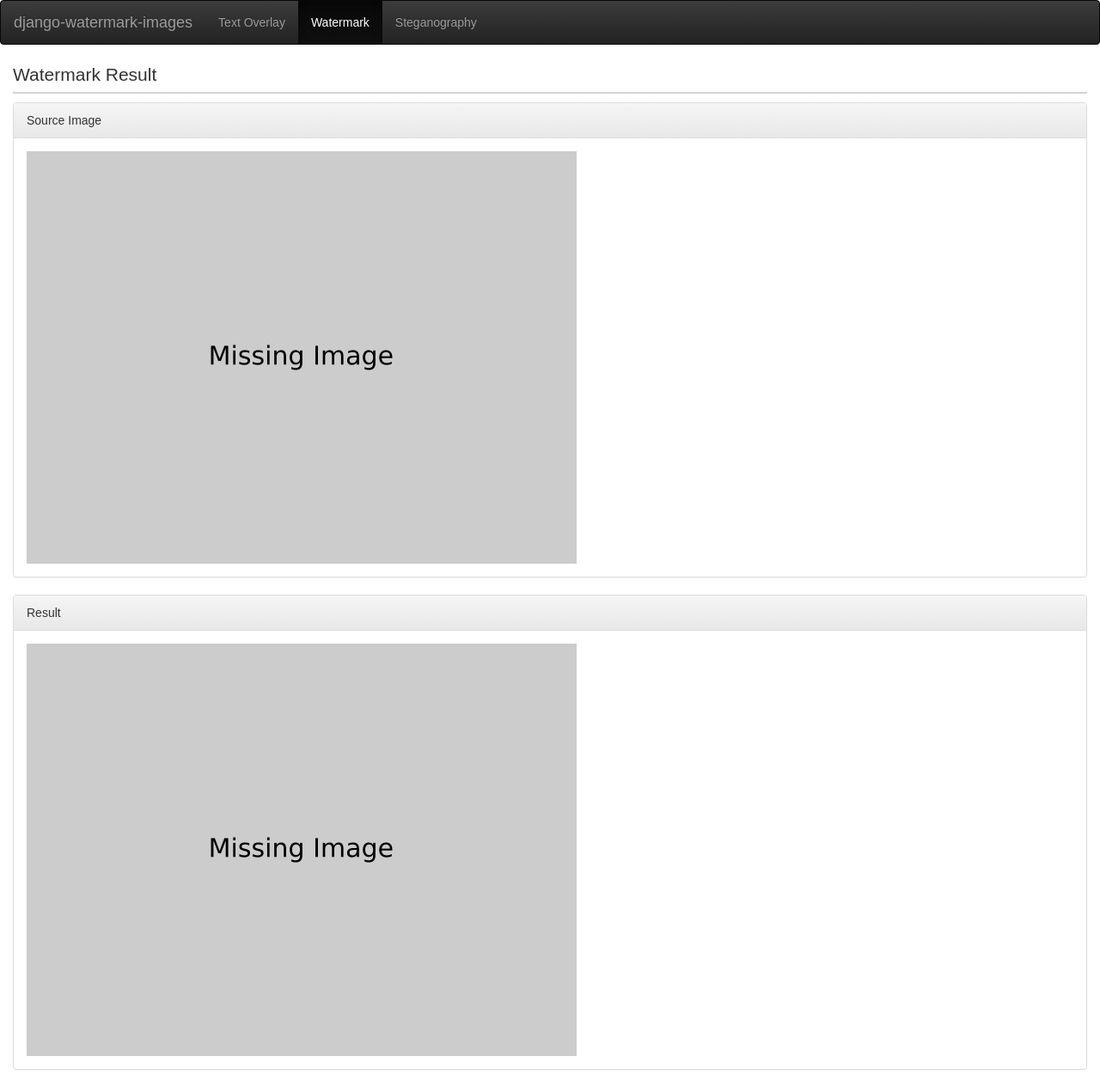
After one commit to abarto/django-watermark-images, a Django app: template django_watermark_images/items/templates/items/watermark_result.html in a window 1280 px wide. The commit adds this page. Shown: the whole page at 86% size. Run offline with Django 3.2, Linux system fonts and the light colour scheme; the template is opened without the code that fills it, so the values that code supplies are empty; some libraries are stand-ins or nearby versions.

Commit message:
Add result templates

```diff
--- a/django_watermark_images/assets/css/base.css
+++ b/django_watermark_images/assets/css/base.css
@@ -8,3 +8,15 @@ body {
     padding-bottom: 5px;
     border-bottom: 2px solid lightgrey;
 }
+
+.embedded-text {
+    margin-top: 10px;
+}
+
+.embedded-text-label {
+    font-weight: bold;
+}
+
+.embedded-text-value {
+    font-style: italic;
+}
--- a/django_watermark_images/django_watermark_images/urls.py
+++ b/django_watermark_images/django_watermark_images/urls.py
@@ -18,12 +18,16 @@ from django.core.urlresolvers import reverse_lazy
 from django.contrib import admin
 from django.views.generic.base import RedirectView
 
-from items.views import text_overlay, watermark, steganography
+from items.views import (text_overlay, watermark, steganography, text_overlay_result, watermark_result,
+                         steganography_result)
 
 urlpatterns = [
     url(r'^admin/', admin.site.urls),
     url(r'^$', RedirectView.as_view(url=reverse_lazy('text_overlay')), name='home'),
-    url(r'^text_overlay', text_overlay, name='text_overlay'),
-    url(r'^watermark', watermark, name='watermark'),
-    url(r'^steganography', steganography, name='steganography')
+    url(r'^text_overlay/$', text_overlay, name='text_overlay'),
+    url(r'^text_overlay_result/(?P<result_id>[0-9a-f]{32})/$', text_overlay_result, name='text_overlay_result'),
+    url(r'^watermark/$', watermark, name='watermark'),
+    url(r'^watermark_result/(?P<result_id>[0-9a-f]{32})/$', watermark_result, name='watermark_result'),
+    url(r'^steganography/$', steganography, name='steganography'),
+    url(r'^steganography_result/(?P<result_id>[0-9a-f]{32})/$', steganography_result, name='steganography_result')
 ]
--- /dev/null
+++ b/django_watermark_images/items/templates/items/watermark_result.html
@@ -0,0 +1,30 @@
+{% extends 'base.html' %}
+{% load static %}
+{% block watermark_nb_class %}active{% endblock %}
+{% block content %}
+<div class="container-fluid">
+    <div class="row">
+        <div class="col-lg-12"><div class="dwi-page-header">Watermark Result</div></div>
+    </div>
+    <div class="row">
+        <div class="col-lg-12">
+            <div class="panel panel-default">
+                <div class="panel-heading">Source Image</div>
+                <div class="panel-body">
+                    <img class="img-responsive" src="{% static 'img/missing_image.png' %}"/>
+                </div>
+            </div>
+        </div>
+    </div>
+    <div class="row">
+        <div class="col-lg-12">
+            <div class="panel panel-default">
+                <div class="panel-heading">Result</div>
+                <div class="panel-body">
+                    <img class="img-responsive" src="{% static 'img/missing_image.png' %}"/>
+                </div>
+            </div>
+        </div>
+    </div>
+</div>
+{% endblock %}
```
Also changed, not shown: django_watermark_images/items/templates/items/steganography_result.html (+29 -0 lines), django_watermark_images/items/templates/items/text_overlay_result.html (added, +30 -0 lines), django_watermark_images/assets/img/missing_image.png (added).
